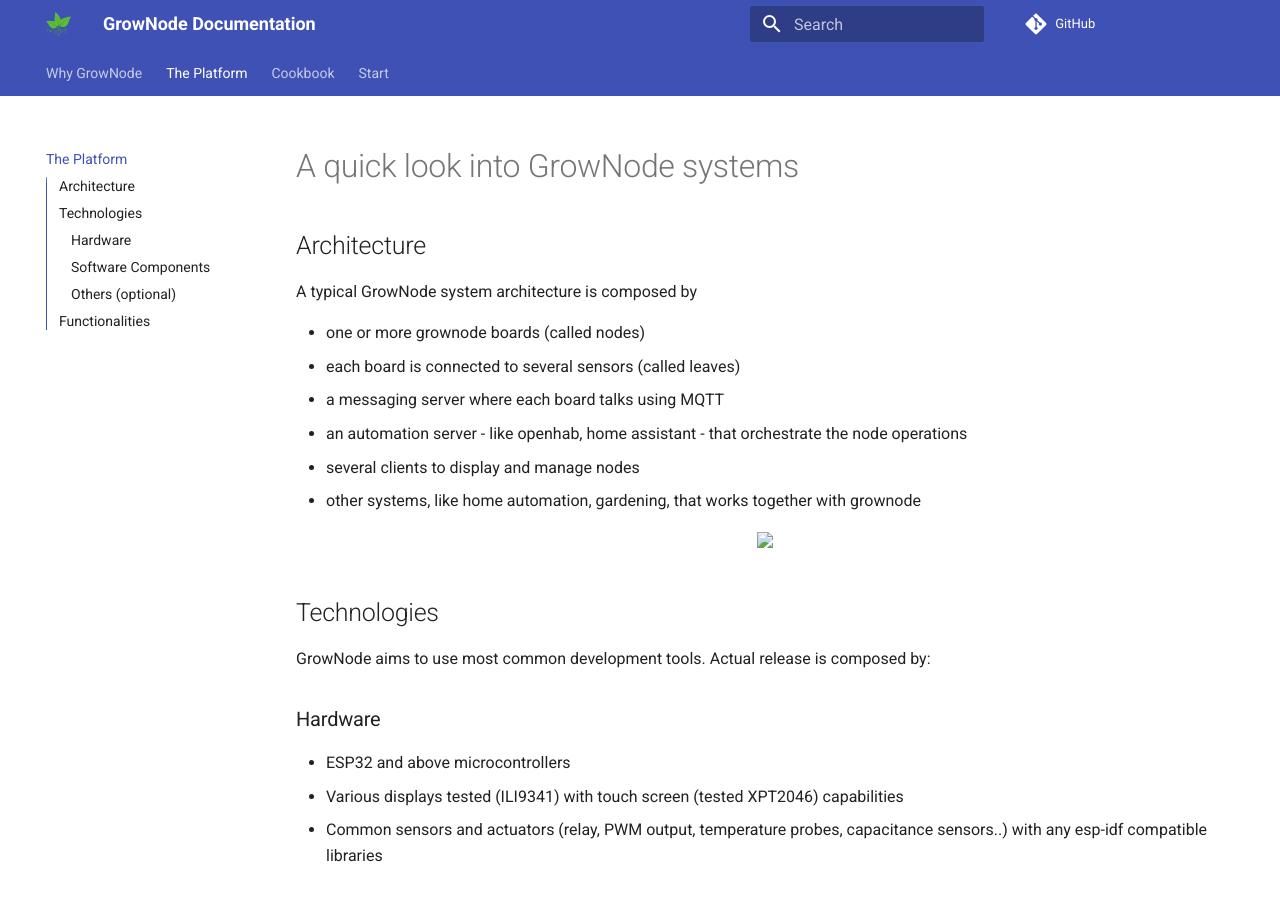
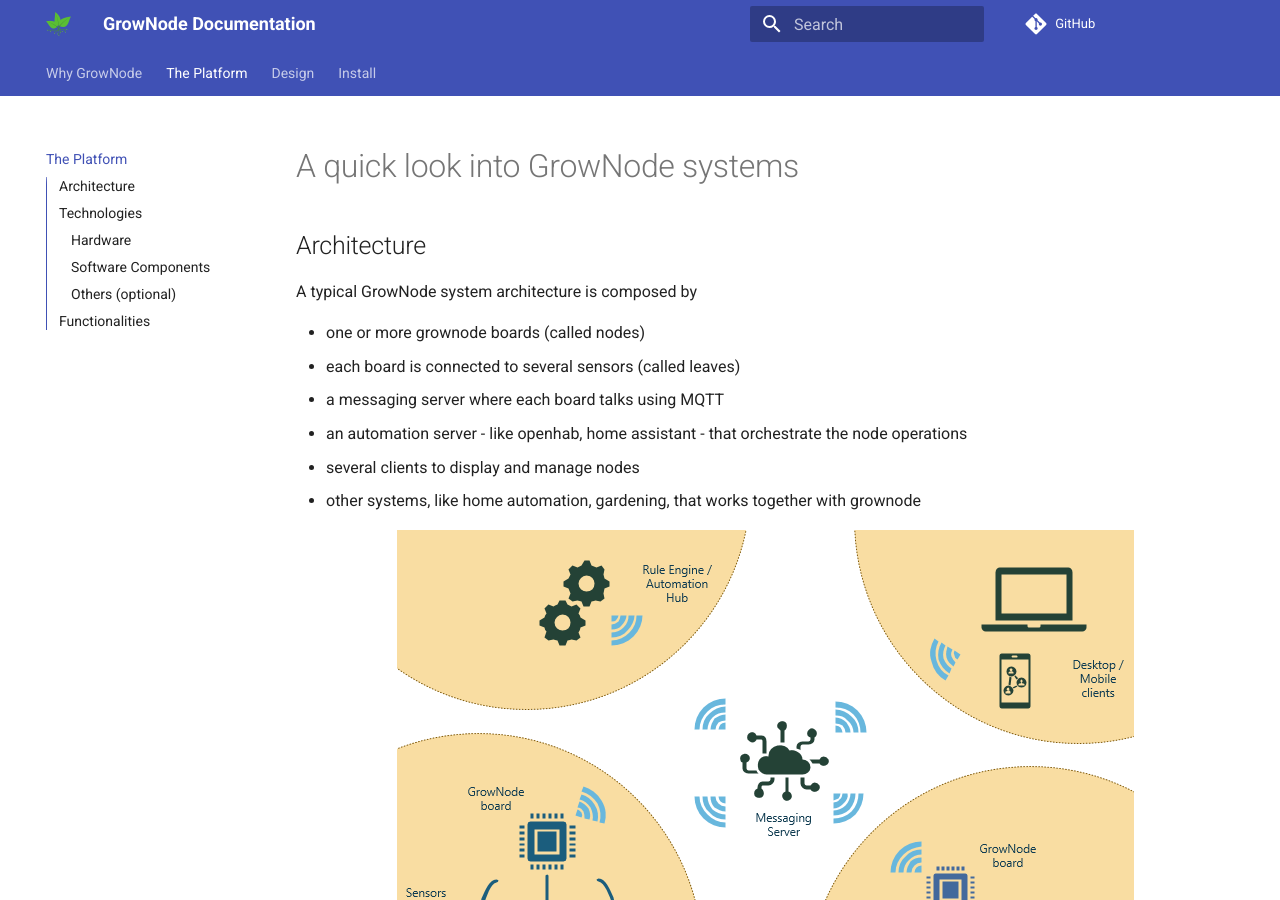
Before and after one commit to ogghst/grownode, an MkDocs documentation site: the page built from docs/platform.md, in a window 1280 px wide and 900 px high. Built offline with MkDocs 1.6.1 and Material for MkDocs 9.7.7, drawn with Linux system fonts in a browser that asks for light colours; comment, search, counter and statistics services are not loaded; some of the changed lines change nothing that is shown.

Commit message:
updated docs

```diff
--- a/docs/platform.md
+++ b/docs/platform.md
@@ -12,7 +12,7 @@ A typical GrowNode system architecture is composed by
  - other systems, like home automation, gardening, that works together with grownode
 
 <p align="center">
-<img src="img/grownode_net.png">
+<img src="/img/grownode_net.png">
 </p>
 
 ## Technologies
--- a/mkdocs.yml
+++ b/mkdocs.yml
@@ -16,7 +16,7 @@ theme:
 nav:
   - Why GrowNode: 'index.md'
   - The Platform: 'platform.md'
-  - Cookbook: 'workflow.md'
-  - Start: 'start.md'
+  - Design: 'workflow.md'
+  - Install: 'start.md'
 plugins:
     - search
```
